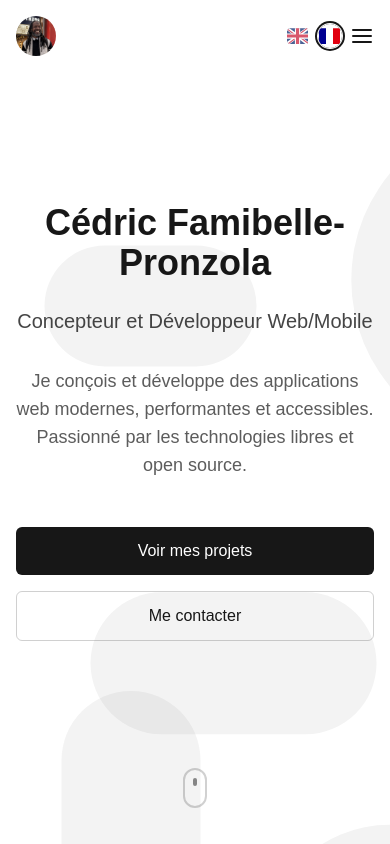
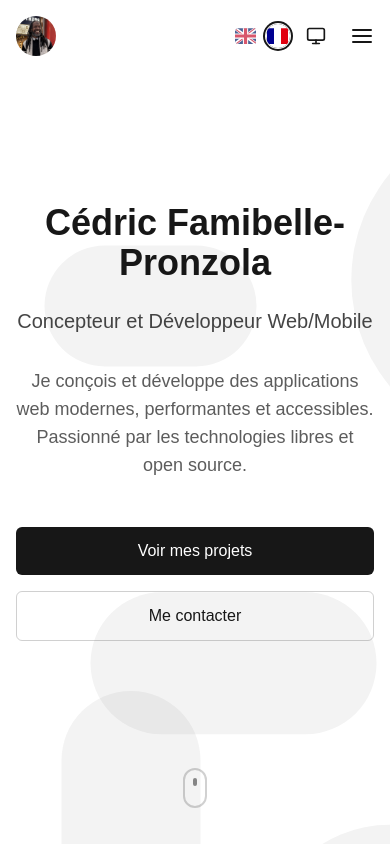
Before and after one commit to cedric-famibelle-pronzola/cedric-pronzola-v2, a Next.js app: page /fr in a window 390 px wide. Shown: the top 844 px of the page. Built offline with nearby package versions, Linux system fonts and the light colour scheme.

Commit message:
feat: change theme

```diff
--- a/app/[locale]/layout.tsx
+++ b/app/[locale]/layout.tsx
@@ -6,6 +6,7 @@ import { NextIntlClientProvider } from 'next-intl';
 import { getMessages } from 'next-intl/server';
 import "../globals.css";
 import "flag-icons/css/flag-icons.min.css";
+import { Providers } from './providers';
 
 const geistSans = Geist({
   variable: "--font-geist-sans",
@@ -156,9 +157,9 @@ export default async function RootLayout({
         >
           {locale === 'fr' ? 'Aller au contenu principal' : 'Skip to main content'}
         </a>
-        <NextIntlClientProvider locale={locale} messages={messages}>
+        <Providers locale={locale} messages={messages}>
           {children}
-        </NextIntlClientProvider>
+        </Providers>
       </body>
     </html>
   );
--- a/app/[locale]/providers.tsx
+++ b/app/[locale]/providers.tsx
@@ -2,6 +2,7 @@
 
 import { NextIntlClientProvider } from 'next-intl';
 import { ReactNode } from 'react';
+import { ThemeProvider } from '../components/ThemeProvider';
 
 type Props = {
   locale: string;
@@ -11,8 +12,10 @@ type Props = {
 
 export function Providers({ children, locale, messages }: Props) {
   return (
-    <NextIntlClientProvider locale={locale} messages={messages}>
-      {children}
+    <NextIntlClientProvider locale={locale} messages={messages} timeZone="Europe/Paris">
+      <ThemeProvider>
+        {children}
+      </ThemeProvider>
     </NextIntlClientProvider>
   );
 }
--- a/app/components/Navbar.tsx
+++ b/app/components/Navbar.tsx
@@ -7,6 +7,7 @@ import { useRouter, usePathname } from 'next/navigation';
 import { smoothScrollToSection } from '../utils/smoothScroll';
 import Image from 'next/image';
 import LanguageSwitcher from './LanguageSwitcher';
+import ThemeToggle from './ThemeToggle';
 import { useTranslations, useLocale } from 'next-intl';
 
 const Navbar = () => {
@@ -127,13 +128,15 @@ const Navbar = () => {
           <NavLink href="/#stack" onClick={handleNavClick}>{t('stack')}</NavLink>
           <NavLink href="/blog">{t('blog')}</NavLink>
           <NavLink href="/#contact" onClick={handleNavClick}>{t('contact')}</NavLink>
-          <div className="pl-4 border-l border-foreground/10">
+          <div className="pl-4 border-l border-foreground/10 flex items-center space-x-3">
             <LanguageSwitcher />
+            <ThemeToggle />
           </div>
         </nav>
 
-        <div className="md:hidden flex items-center">
+        <div className="flex items-center space-x-2 sm:space-x-4 md:hidden">
           <LanguageSwitcher />
+          <ThemeToggle />
 
           {/* Mobile Menu Button */}
           <button
--- /dev/null
+++ b/app/components/ThemeProvider.tsx
@@ -0,0 +1,58 @@
+'use client';
+
+import { createContext, useState, useEffect, useContext, ReactNode } from 'react';
+
+type Theme = 'light' | 'dark' | 'system';
+
+type ThemeProviderProps = {
+  children: ReactNode;
+};
+
+type ThemeContextType = {
+  theme: Theme;
+  setTheme: (theme: Theme) => void;
+};
+
+const ThemeContext = createContext<ThemeContextType | undefined>(undefined);
+
+export function ThemeProvider({ children }: ThemeProviderProps) {
+  const [theme, setTheme] = useState<Theme>('system');
+
+  // Update theme when it changes
+  useEffect(() => {
+    const root = document.documentElement;
+
+    if (theme === 'system') {
+      root.removeAttribute('data-theme');
+      localStorage.removeItem('theme');
+    } else {
+      root.setAttribute('data-theme', theme);
+      localStorage.setItem('theme', theme);
+    }
+  }, [theme]);
+
+  // Initialize theme from localStorage or system preference
+  useEffect(() => {
+    const savedTheme = localStorage.getItem('theme') as Theme | null;
+
+    if (savedTheme && ['light', 'dark', 'system'].includes(savedTheme)) {
+      setTheme(savedTheme);
+    }
+  }, []);
+
+  return (
+    <ThemeContext.Provider value={{ theme, setTheme }}>
+      {children}
+    </ThemeContext.Provider>
+  );
+}
+
+export function useTheme() {
+  const context = useContext(ThemeContext);
+
+  if (context === undefined) {
+    throw new Error('useTheme must be used within a ThemeProvider');
+  }
+
+  return context;
+}
--- /dev/null
+++ b/app/components/ThemeToggle.tsx
@@ -0,0 +1,143 @@
+'use client';
+
+import { useState, useEffect, useRef } from 'react';
+import { useTheme } from './ThemeProvider';
+import { useTranslations } from 'next-intl';
+import { motion, AnimatePresence } from 'framer-motion';
+
+export default function ThemeToggle() {
+  const { theme, setTheme } = useTheme();
+  const [isOpen, setIsOpen] = useState(false);
+  const dropdownRef = useRef<HTMLDivElement>(null);
+  const t = useTranslations('theme');
+
+  // Close dropdown when clicking outside
+  useEffect(() => {
+    const handleClickOutside = (event: MouseEvent) => {
+      if (dropdownRef.current && !dropdownRef.current.contains(event.target as Node)) {
+        setIsOpen(false);
+      }
+    };
+
+    document.addEventListener('mousedown', handleClickOutside);
+    return () => {
+      document.removeEventListener('mousedown', handleClickOutside);
+    };
+  }, []);
+
+  // Get the current theme icon
+  const getCurrentThemeIcon = () => {
+    switch(theme) {
+      case 'light':
+        return (
+          <svg xmlns="http://www.w3.org/2000/svg" width="20" height="20" viewBox="0 0 24 24" fill="none" stroke="currentColor" strokeWidth="2" strokeLinecap="round" strokeLinejoin="round">
+            <circle cx="12" cy="12" r="5"></circle>
+            <line x1="12" y1="1" x2="12" y2="3"></line>
+            <line x1="12" y1="21" x2="12" y2="23"></line>
+            <line x1="4.22" y1="4.22" x2="5.64" y2="5.64"></line>
+            <line x1="18.36" y1="18.36" x2="19.78" y2="19.78"></line>
+            <line x1="1" y1="12" x2="3" y2="12"></line>
+            <line x1="21" y1="12" x2="23" y2="12"></line>
+            <line x1="4.22" y1="19.78" x2="5.64" y2="18.36"></line>
+            <line x1="18.36" y1="5.64" x2="19.78" y2="4.22"></line>
+          </svg>
+        );
+      case 'dark':
+        return (
+          <svg xmlns="http://www.w3.org/2000/svg" width="20" height="20" viewBox="0 0 24 24" fill="none" stroke="currentColor" strokeWidth="2" strokeLinecap="round" strokeLinejoin="round">
+            <path d="M21 12.79A9 9 0 1 1 11.21 3 7 7 0 0 0 21 12.79z"></path>
+          </svg>
+        );
+      case 'system':
+        return (
+          <svg xmlns="http://www.w3.org/2000/svg" width="20" height="20" viewBox="0 0 24 24" fill="none" stroke="currentColor" strokeWidth="2" strokeLinecap="round" strokeLinejoin="round">
+            <rect x="2" y="3" width="20" height="14" rx="2" ry="2"></rect>
+            <line x1="8" y1="21" x2="16" y2="21"></line>
+            <line x1="12" y1="17" x2="12" y2="21"></line>
+          </svg>
+        );
+    }
+  };
+
+  return (
+    <div className="relative" ref={dropdownRef}>
+      <button
+        type="button"
+        className="p-2 hover:bg-foreground/10 rounded-full transition-all duration-200 focus:outline-none focus:ring-2 focus:ring-focus-ring cursor-pointer"
+        onClick={() => setIsOpen(!isOpen)}
+        aria-label={t('toggle')}
+      >
+        {getCurrentThemeIcon()}
+      </button>
+
+      <AnimatePresence>
+        {isOpen && (
+          <motion.div
+            initial={{ opacity: 0, y: 10 }}
+            animate={{ opacity: 1, y: 0 }}
+            exit={{ opacity: 0, y: 10 }}
+            transition={{ duration: 0.2 }}
+            className="absolute right-0 mt-2 w-48 bg-background border border-foreground/10 rounded-md shadow-lg z-50"
+          >
+            <div className="p-1">
+              <button
+                onClick={() => {
+                  setTheme('light');
+                  setIsOpen(false);
+                }}
+                className={`flex items-center w-full px-3 py-2 text-sm rounded-md ${
+                  theme === 'light' ? 'bg-foreground/10 font-medium' : 'hover:bg-foreground/5'
+                }`}
+              >
+                <svg xmlns="http://www.w3.org/2000/svg" width="18" height="18" viewBox="0 0 24 24" fill="none" stroke="currentColor" strokeWidth="2" strokeLinecap="round" strokeLinejoin="round" className="mr-2">
+                  <circle cx="12" cy="12" r="5"></circle>
+                  <line x1="12" y1="1" x2="12" y2="3"></line>
+                  <line x1="12" y1="21" x2="12" y2="23"></line>
+                  <line x1="4.22" y1="4.22" x2="5.64" y2="5.64"></line>
+                  <line x1="18.36" y1="18.36" x2="19.78" y2="19.78"></line>
+                  <line x1="1" y1="12" x2="3" y2="12"></line>
+                  <line x1="21" y1="12" x2="23" y2="12"></line>
+                  <line x1="4.22" y1="19.78" x2="5.64" y2="18.36"></line>
+                  <line x1="18.36" y1="5.64" x2="19.78" y2="4.22"></line>
+                </svg>
+                {t('light')}
+              </button>
+
+              <button
+                onClick={() => {
+                  setTheme('dark');
+                  setIsOpen(false);
+                }}
+                className={`flex items-center w-full px-3 py-2 text-sm rounded-md ${
+                  theme === 'dark' ? 'bg-foreground/10 font-medium' : 'hover:bg-foreground/5'
+                }`}
+              >
+                <svg xmlns="http://www.w3.org/2000/svg" width="18" height="18" viewBox="0 0 24 24" fill="none" stroke="currentColor" strokeWidth="2" strokeLinecap="round" strokeLinejoin="round" className="mr-2">
+                  <path d="M21 12.79A9 9 0 1 1 11.21 3 7 7 0 0 0 21 12.79z"></path>
+                </svg>
+                {t('dark')}
+              </button>
+
+              <button
+                onClick={() => {
+                  setTheme('system');
+                  setIsOpen(false);
+                }}
+                className={`flex items-center w-full px-3 py-2 text-sm rounded-md ${
+                  theme === 'system' ? 'bg-foreground/10 font-medium' : 'hover:bg-foreground/5'
+                }`}
+              >
+                <svg xmlns="http://www.w3.org/2000/svg" width="18" height="18" viewBox="0 0 24 24" fill="none" stroke="currentColor" strokeWidth="2" strokeLinecap="round" strokeLinejoin="round" className="mr-2">
+                  <rect x="2" y="3" width="20" height="14" rx="2" ry="2"></rect>
+                  <line x1="8" y1="21" x2="16" y2="21"></line>
+                  <line x1="12" y1="17" x2="12" y2="21"></line>
+                </svg>
+                {t('system')}
+              </button>
+            </div>
+          </motion.div>
+        )}
+      </AnimatePresence>
+    </div>
+  );
+}
--- a/app/globals.css
+++ b/app/globals.css
@@ -4,6 +4,12 @@
   --background: #ffffff;
   --foreground: #171717;
   --focus-ring: #4f46e5;
+}
+
+[data-theme="dark"] {
+  --background: #0a0a0a;
+  --foreground: #ededed;
+  --focus-ring: #818cf8;
 }
 
 @theme inline {
@@ -14,7 +20,7 @@
 }
 
 @media (prefers-color-scheme: dark) {
-  :root {
+  :root:not([data-theme="light"]) {
     --background: #0a0a0a;
     --foreground: #ededed;
     --focus-ring: #818cf8;
@@ -28,6 +34,7 @@ html, body {
   overflow-x: hidden;
   width: 100%;
   max-width: 100%;
+  transition: background-color 0.3s ease, color 0.3s ease;
 }
 
 /* Accessibility focus styles */
--- a/i18n.ts
+++ b/i18n.ts
@@ -10,6 +10,11 @@ export default getRequestConfig(async ({ locale }) => {
 
   return {
     locale: safeLocale,
-    messages: (await import(`./messages/${safeLocale}.json`)).default
+    messages: (await import(`./messages/${safeLocale}.json`)).default,
+    timeZone: 'Indian/Reunion'
   };
 });
+
+export const getMessages = async (locale: string) => {
+  return (await import(`./messages/${locale}.json`)).default;
+};
--- a/messages/en.json
+++ b/messages/en.json
@@ -11,6 +11,12 @@
     "openMenu": "Open Menu",
     "closeMenu": "Close Menu",
     "mobileNav": "Mobile Navigation"
+  },
+  "theme": {
+    "toggle": "Toggle theme",
+    "light": "Light",
+    "dark": "Dark",
+    "system": "System"
   },
   "home": {
     "hero": {
--- a/messages/fr.json
+++ b/messages/fr.json
@@ -7,10 +7,16 @@
     "contact": "Contact",
     "skipToContent": "Aller au contenu principal",
     "home": "Accueil",
-    "mainNav": "Navigation principale",
-    "openMenu": "Ouvrir le menu",
-    "closeMenu": "Fermer le menu",
-    "mobileNav": "Navigation mobile"
+    "mainNav": "Navigation Principale",
+    "openMenu": "Ouvrir le Menu",
+    "closeMenu": "Fermer le Menu",
+    "mobileNav": "Navigation Mobile"
+  },
+  "theme": {
+    "toggle": "Changer de thème",
+    "light": "Clair",
+    "dark": "Sombre",
+    "system": "Système"
   },
   "home": {
     "hero": {
```
Also changed, not shown: app/components/Contact.tsx (+4 -4 lines), app/components/Footer.tsx (+4 -4 lines).
